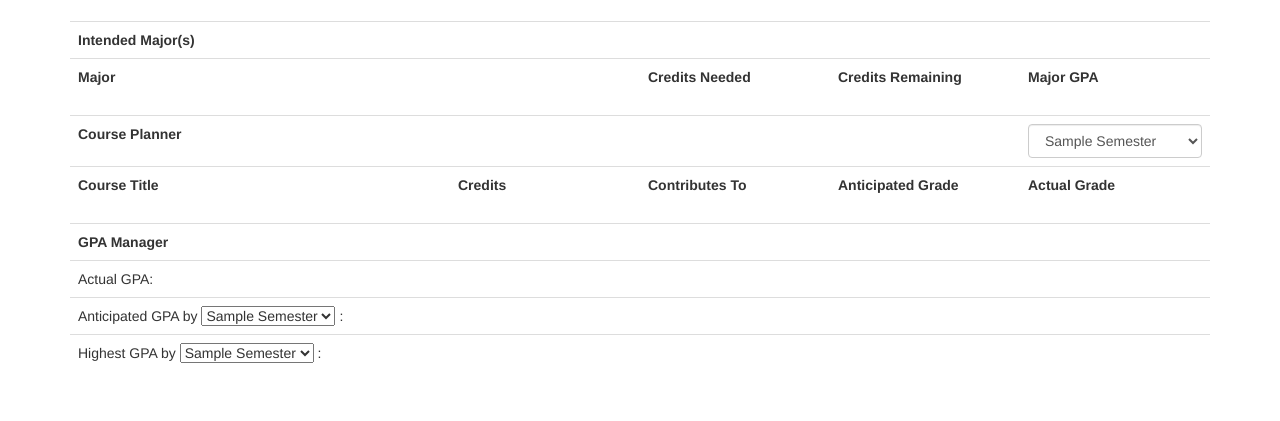
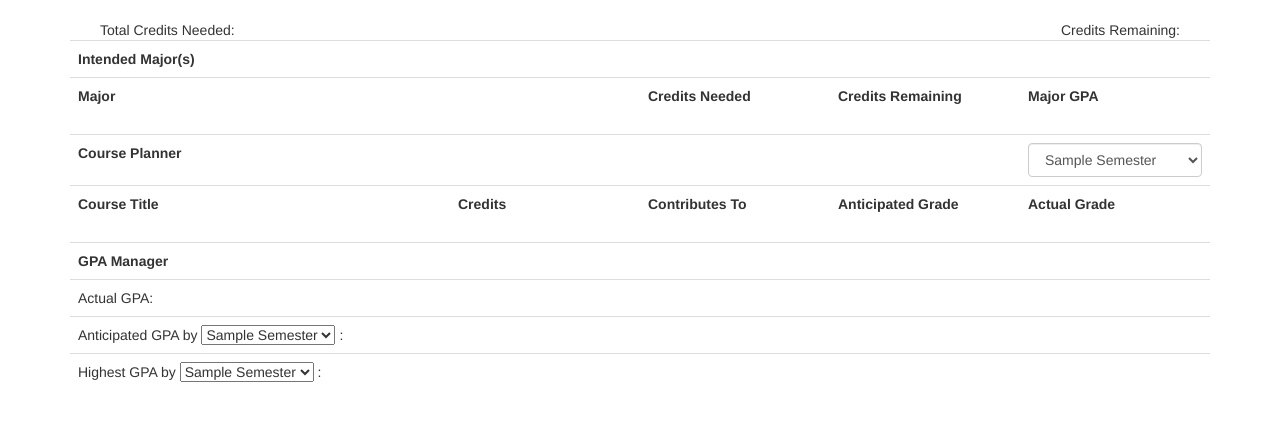
Before and after one commit to jasonfiacco/StudyScheme, a Python web app: template StudyScheme/templates/editor.html in a window 1280 px wide. Shown: the part 52-473 px from the top of the page. Run offline with Jinja, Linux system fonts and the light colour scheme; the template is opened without the code that fills it, so the values that code supplies are empty; some libraries are stand-ins or nearby versions.

Commit message:
added Total Credits Needed, added JS stuff

```diff
--- a/StudyScheme/templates/editor.html
+++ b/StudyScheme/templates/editor.html
@@ -2,9 +2,14 @@
 {% block body %}
   <div class="container">
     <div class="col-md-12">
-
+      <div class="col-sm-6">
+        Total Credits Needed: <span id="credits_needed"></span>
+      </div>
+      <div class="col-sm-6 text-right">
+        Credits Remaining: <span id="credits_remaining"></span>
+      </div>
     </div>
-    <table class="table">
+    <table class="table" id="intended_majors">
       <tr>
         <th colspan=4>Intended Major(s)</th>
       </tr>
@@ -15,7 +20,7 @@
         <th class="col-sm-2">Major GPA</th>
       </tr>
     </table>
-    <table class="table">
+    <table class="table" id="course_planner">
       <tr>
         <th colspan=4>Course Planner</th>
         <td>
@@ -32,7 +37,7 @@
         <th class="col-sm-2">Actual Grade</th>
       </tr>
     </table>
-    <table class="table">
+    <table class="table" id="gpa_manager">
       <tr>
         <th>GPA Manager</th>
       </tr>
```
Also changed, not shown: StudyScheme/static/academic_manager.js (added, +8 -0 lines).
